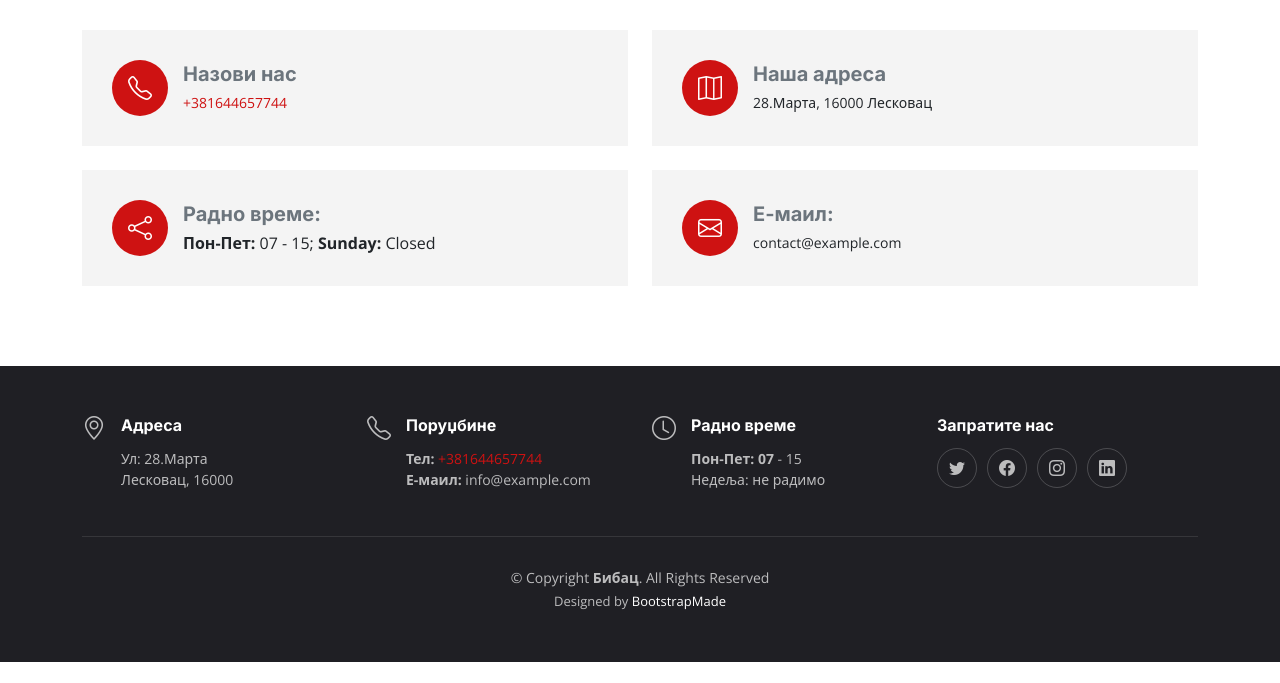
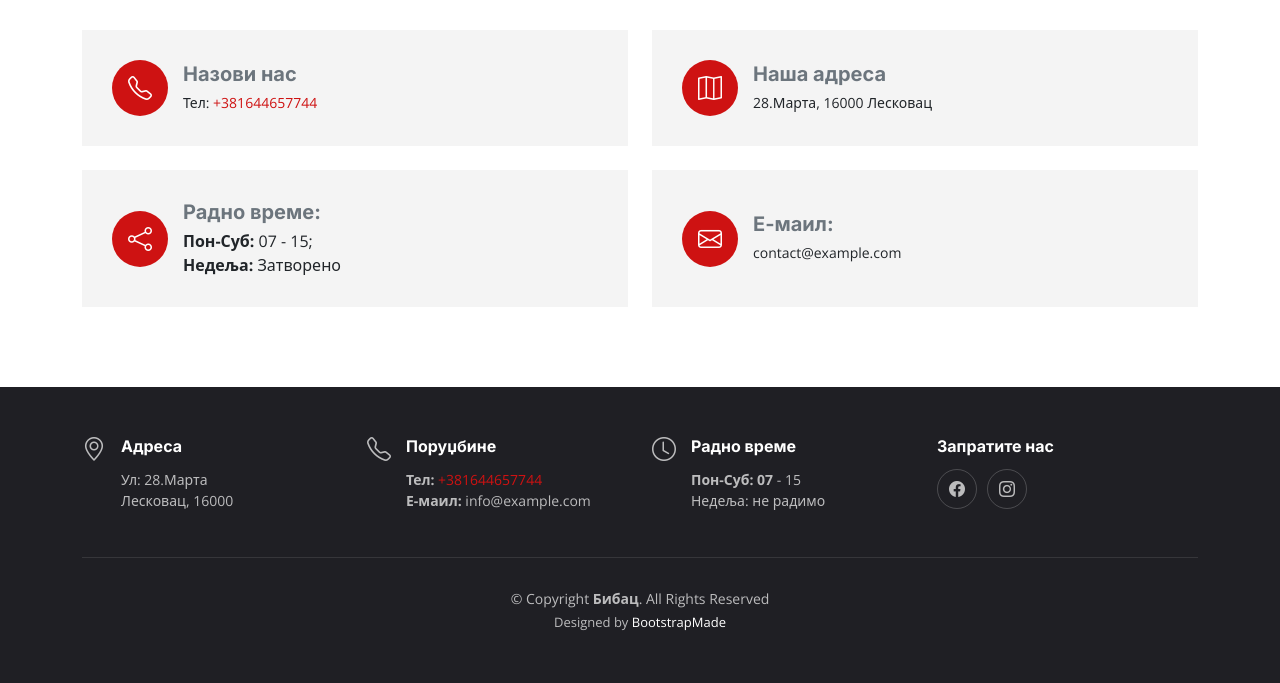
Before and after one commit to MihajloIT/BIBAC, a plain HTML site: page index.html in a window 1280 px wide. Shown: the part 8366-9049 px from the top of the page. Before the commit the page ends 9028 px from the top, so only its background shows below. Drawn offline with nearby package versions, Linux system fonts and the light colour scheme; grey boxes are pictures that could not be loaded.

Commit message:
Izmene radno vreme, kontakt

```diff
--- a/index.html
+++ b/index.html
@@ -309,8 +309,8 @@
               </div><!-- Menu Item -->
 
               <div class="col-lg-4 menu-item">
-                <a href="assets/img/menu/pileci_batak-removebg-preview.png" class="glightbox"><img src="assets/img/menu/pileci_batak-removebg-preview.png"
-                    class="menu-img img-fluid" alt=""></a>
+                <a href="assets/img/menu/pileci_batak-removebg-preview.png" class="glightbox"><img
+                    src="assets/img/menu/pileci_batak-removebg-preview.png" class="menu-img img-fluid" alt=""></a>
                 <h4>Пилећи батак</h4>
                 <p class="ingredients">
                   Пилећи батак 220 гр
@@ -321,8 +321,8 @@
               </div><!-- Menu Item -->
 
               <div class="col-lg-4 menu-item">
-                <a href="assets/img/menu/pileci_file-removebg-preview.png" class="glightbox"><img src="assets/img/menu/pileci_file-removebg-preview.png"
-                    class="menu-img img-fluid" alt=""></a>
+                <a href="assets/img/menu/pileci_file-removebg-preview.png" class="glightbox"><img
+                    src="assets/img/menu/pileci_file-removebg-preview.png" class="menu-img img-fluid" alt=""></a>
                 <h4>Пилећи филе</h4>
                 <p class="ingredients">
                   Пилећи батак 220 гр
@@ -733,11 +733,14 @@
               <h3>Web-elegance</h3>
               <div class="price align-self-start">маркетинг сарадња</div>
               <p class="description">
-                Желимо искрено да изразимо наше дубоко задовољство и захвалност за изузетан рад при изради нашег интернет сајта.
+                Желимо искрено да изразимо наше дубоко задовољство и захвалност за изузетан рад при изради нашег
+                интернет сајта.
                 <br>
-                Сарадња са вашом компанијом била је уска и пријатна, а ваша способност да разумете наше потребе и претворите их у виртуелну реалност.
+                Сарадња са вашом компанијом била је уска и пријатна, а ваша способност да разумете наше потребе и
+                претворите их у виртуелну реалност.
                 <br>
-                Срдачно препоручујемо вашу компанију свима који траже професионални и креативни приступ развоју интернет сајта.<br>
+                Срдачно препоручујемо вашу компанију свима који траже професионални и креативни приступ развоју интернет
+                сајта.<br>
                 Контакт: <a class="btn-watch-video" href="tel:+381640202059">+381640202059 </a>
               </p>
             </div><!-- End Event item -->
@@ -922,26 +925,26 @@
         <div class="gallery-slider swiper">
           <div class="swiper-wrapper align-items-center">
             <div class="swiper-slide"><a class="glightbox" data-gallery="images-gallery"
-                href="assets/img/gallery/g-1.jpg"><img src="assets/img/gallery/g-1.jpg" class="img-fluid"
-                  alt=""></a></div>
+                href="assets/img/gallery/g-1.jpg"><img src="assets/img/gallery/g-1.jpg" class="img-fluid" alt=""></a>
+            </div>
             <div class="swiper-slide"><a class="glightbox" data-gallery="images-gallery"
-                href="assets/img/gallery/g-2.jpg"><img src="assets/img/gallery/g-2.jpg" class="img-fluid"
-                  alt=""></a></div>
+                href="assets/img/gallery/g-2.jpg"><img src="assets/img/gallery/g-2.jpg" class="img-fluid" alt=""></a>
+            </div>
             <div class="swiper-slide"><a class="glightbox" data-gallery="images-gallery"
-                href="assets/img/gallery/g-3.jpg"><img src="assets/img/gallery/g-3.jpg" class="img-fluid"
-                  alt=""></a></div>
+                href="assets/img/gallery/g-3.jpg"><img src="assets/img/gallery/g-3.jpg" class="img-fluid" alt=""></a>
+            </div>
             <div class="swiper-slide"><a class="glightbox" data-gallery="images-gallery"
-                href="assets/img/gallery/g-4.jpg"><img src="assets/img/gallery/g-4.jpg" class="img-fluid"
-                  alt=""></a></div>
+                href="assets/img/gallery/g-4.jpg"><img src="assets/img/gallery/g-4.jpg" class="img-fluid" alt=""></a>
+            </div>
             <div class="swiper-slide"><a class="glightbox" data-gallery="images-gallery"
-                href="assets/img/gallery/g-5.jpg"><img src="assets/img/gallery/g-5.jpg" class="img-fluid"
-                  alt=""></a></div>
+                href="assets/img/gallery/g-5.jpg"><img src="assets/img/gallery/g-5.jpg" class="img-fluid" alt=""></a>
+            </div>
             <div class="swiper-slide"><a class="glightbox" data-gallery="images-gallery"
-                href="assets/img/gallery/g-6.jpg"><img src="assets/img/gallery/g-6.jpg" class="img-fluid"
-                  alt=""></a></div>
+                href="assets/img/gallery/g-6.jpg"><img src="assets/img/gallery/g-6.jpg" class="img-fluid" alt=""></a>
+            </div>
             <div class="swiper-slide"><a class="glightbox" data-gallery="images-gallery"
-                href="assets/img/gallery/g-7.jpg"><img src="assets/img/gallery/g-7.jpg" class="img-fluid"
-                  alt=""></a></div>
+                href="assets/img/gallery/g-7.jpg"><img src="assets/img/gallery/g-7.jpg" class="img-fluid" alt=""></a>
+            </div>
             <!-- <div class="swiper-slide"><a class="glightbox" data-gallery="images-gallery"
                 href="assets/img/gallery/g-8.jpg"><img src="assets/img/gallery/gallery-8.jpg" class="img-fluid"
                   alt=""></a></div> -->
@@ -971,10 +974,12 @@
 
           <div class="col-md-6">
             <div class="info-item  d-flex align-items-center">
+              <a href="tel:+381644657744">
                 <i class="icon bi bi-telephone flex-shrink-0"></i>
+              </a>
               <div>
                 <h3>Назови нас</h3>
-                <p><a href="tel:+381644657744">+381644657744</a></p>
+                <p>Тел: <a href="tel:+381644657744">+381644657744</a></p>
               </div>
             </div>
           </div><!-- End Info Item -->
@@ -994,8 +999,8 @@
               <i class="icon bi bi-share flex-shrink-0"></i>
               <div>
                 <h3>Радно време:</h3>
-                <div><strong>Пон-Пет:</strong> 07 - 15;
-                  <strong>Sunday:</strong> Closed
+                <div><strong>Пон-Суб:</strong> 07 - 15; <br>
+                  <strong>Недеља:</strong> Затворено
                 </div>
               </div>
             </div>
@@ -1076,7 +1081,7 @@
           <div>
             <h4>Радно време</h4>
             <p>
-              <strong>Пон-Пет: 07</strong> - 15<br>
+              <strong>Пон-Суб: 07</strong> - 15<br>
               Недеља: не радимо
             </p>
           </div>
@@ -1085,10 +1090,12 @@
         <div class="col-lg-3 col-md-6 footer-links">
           <h4>Запратите нас</h4>
           <div class="social-links d-flex">
-            <a href="#" class="twitter"><i class="bi bi-twitter"></i></a>
-            <a href="#" class="facebook"><i class="bi bi-facebook"></i></a>
-            <a href="#" class="instagram"><i class="bi bi-instagram"></i></a>
-            <a href="#" class="linkedin"><i class="bi bi-linkedin"></i></a>
+            <!-- <a href="#" class="twitter"><i class="bi bi-twitter"></i></a> -->
+            <a href="https://www.facebook.com/p/Bibac-Ketering-100068520166043/" target="_blank" class="facebook"><i
+                class="bi bi-facebook"></i></a>
+            <a href="https://www.instagram.com/bibac_ketering/" target="_blank" class="instagram"><i
+                class="bi bi-instagram"></i></a>
+            <!-- <a href="#" class="linkedin"><i class="bi bi-linkedin"></i></a> -->
           </div>
         </div>
 
```
Lines whose indentation alone changed are shown as unchanged.
